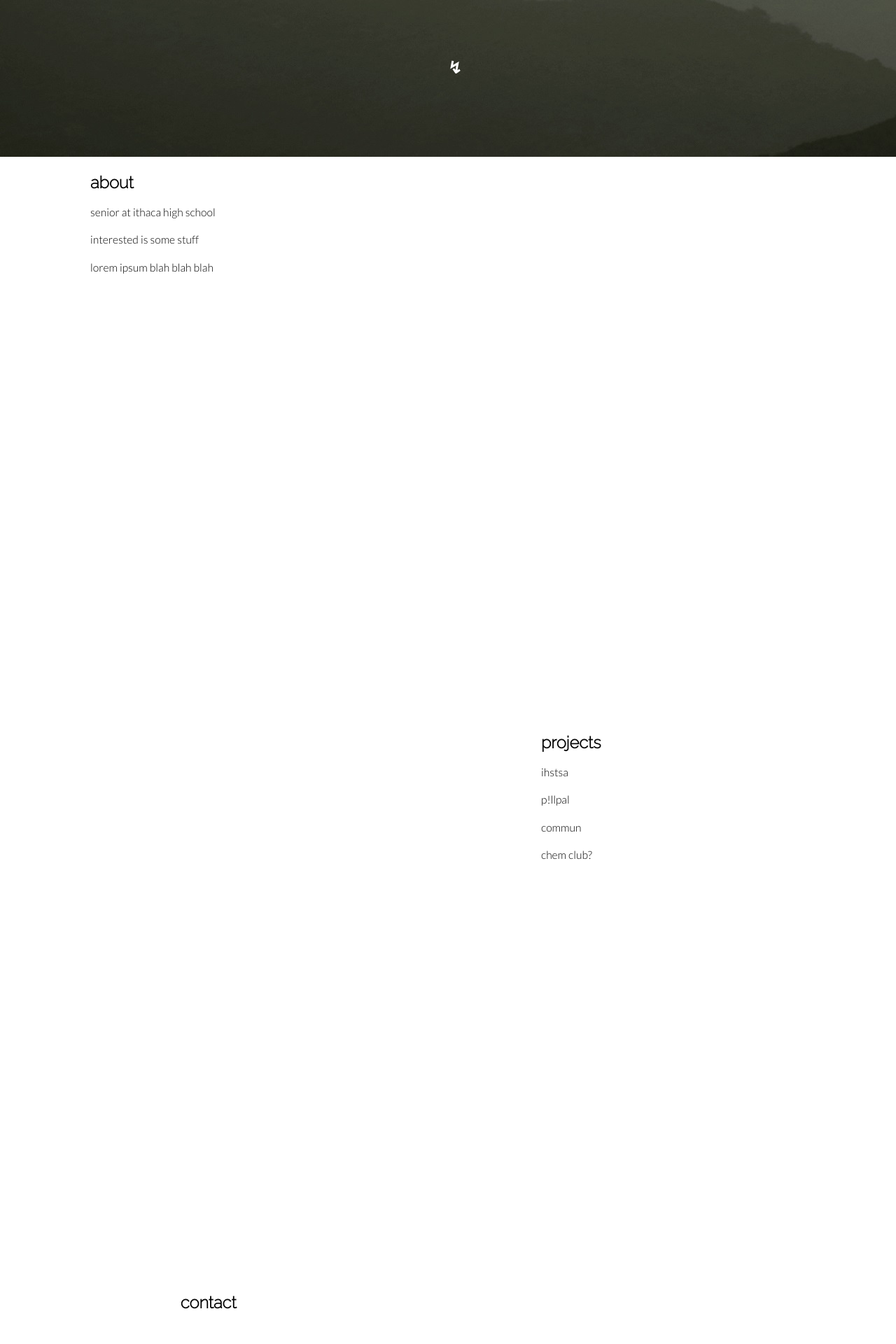
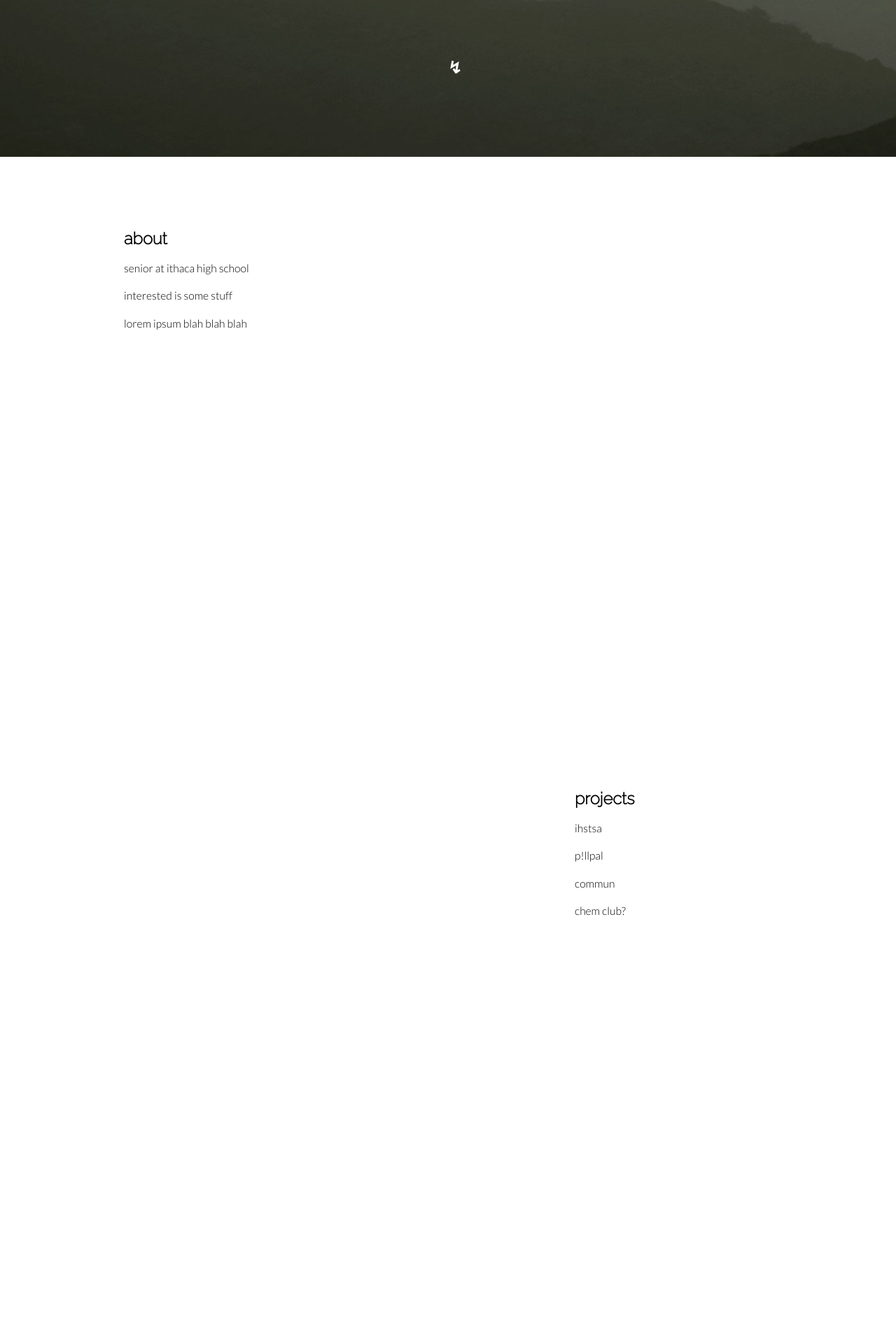
Before and after one commit to freyaryd/freyaryd.github.io, a PHP site: page / in a window 1280 px wide. Shown: the part 576-2496 px from the top of the page at 70% size. Run offline with PHP 8.4, Linux system fonts and the light colour scheme.

Commit message:
added padding

```diff
--- a/css/main2.css
+++ b/css/main2.css
@@ -39,6 +39,7 @@ table{
     height: 100vh;
     background-color: white;
     border: 0px solid white;
+    padding: 10vh;
 }
 
 td{
```
